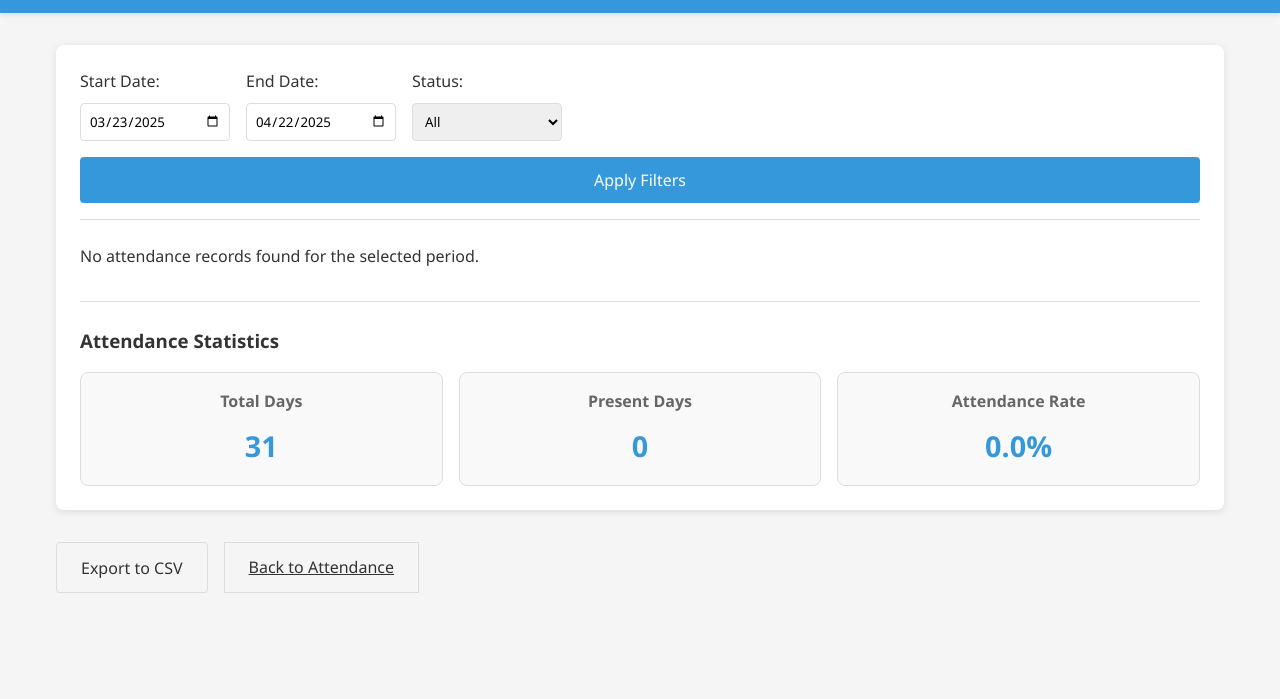
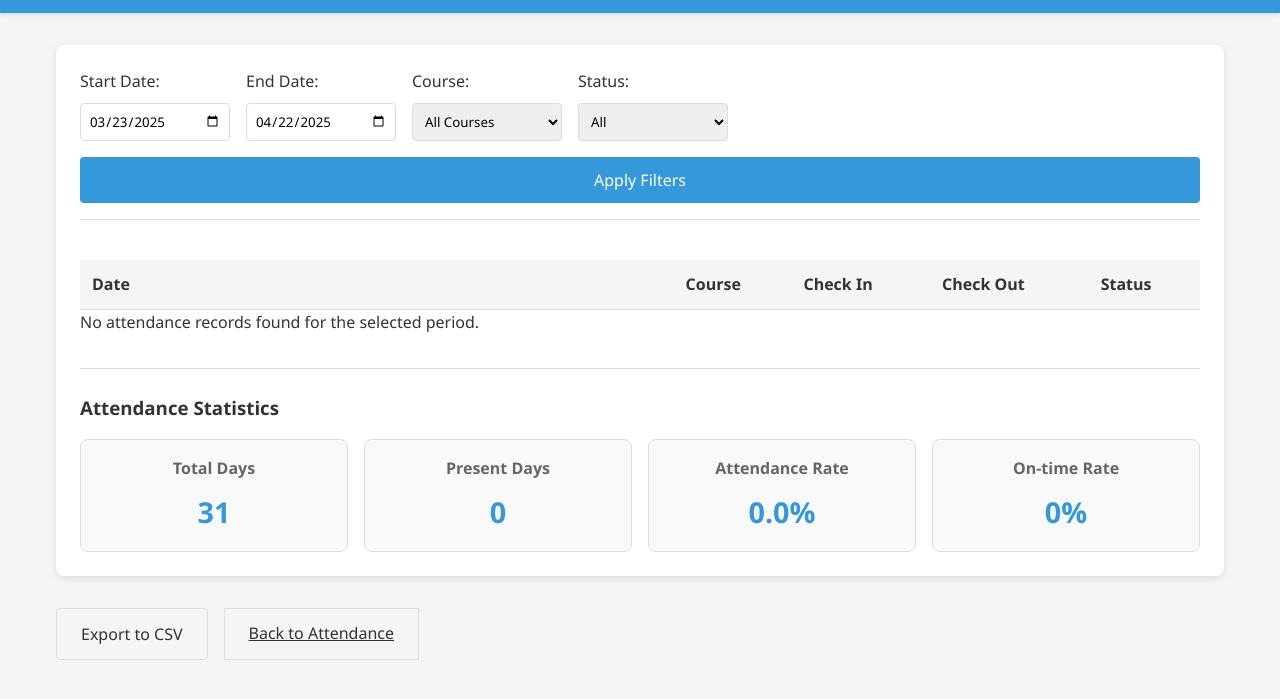
Before and after one commit to aday-coding/econ7085, a plain HTML site: page frontend/history.html in a window 1280 px wide. Shown: the part 65-764 px from the top of the page. Drawn offline with Linux system fonts and the light colour scheme; sample sign-in values are in the browser's storage.

Commit message:
Update history.html

```diff
--- a/frontend/history.html
+++ b/frontend/history.html
@@ -30,11 +30,20 @@
                 </div>
 
                 <div class="filter-group">
+                    <label for="courseFilter">Course:</label>
+                    <select id="courseFilter">
+                        <option value="all">All Courses</option>
+                        <!-- Course options will be added dynamically -->
+                    </select>
+                </div>
+
+                <div class="filter-group">
                     <label for="statusFilter">Status:</label>
                     <select id="statusFilter">
                         <option value="all">All</option>
-                        <option value="completed">Completed</option>
-                        <option value="checkedIn">Checked In Only</option>
+                        <option value="ontime">On Time</option>
+                        <option value="late">Late</option>
+                        <option value="earlyleave">Early Leave</option>
                         <option value="absent">Absent</option>
                     </select>
                 </div>
@@ -43,9 +52,22 @@
             </div>
 
             <div class="history-container">
-                <div id="attendanceHistory">
-                    <p>Loading attendance history...</p>
-                </div>
+                <table class="attendance-table">
+                    <thead>
+                        <tr>
+                            <th>Date</th>
+                            <th>Course</th>
+                            <th>Check In</th>
+                            <th>Check Out</th>
+                            <th>Status</th>
+                        </tr>
+                    </thead>
+                    <tbody id="attendanceHistory">
+                        <tr>
+                            <td colspan="5">Loading attendance history...</td>
+                        </tr>
+                    </tbody>
+                </table>
             </div>
 
             <div class="attendance-stats">
@@ -63,6 +85,10 @@
                         <h4>Attendance Rate</h4>
                         <p id="attendanceRate">0%</p>
                     </div>
+                    <div class="stat-card">
+                        <h4>On-time Rate</h4>
+                        <p id="ontimeRate">0%</p>
+                    </div>
                 </div>
             </div>
         </section>
@@ -73,6 +99,7 @@
         </div>
     </main>
 
+    <script src="course-schedule.js"></script>
     <script src="history.js"></script>
 </body>
 </html>
```
